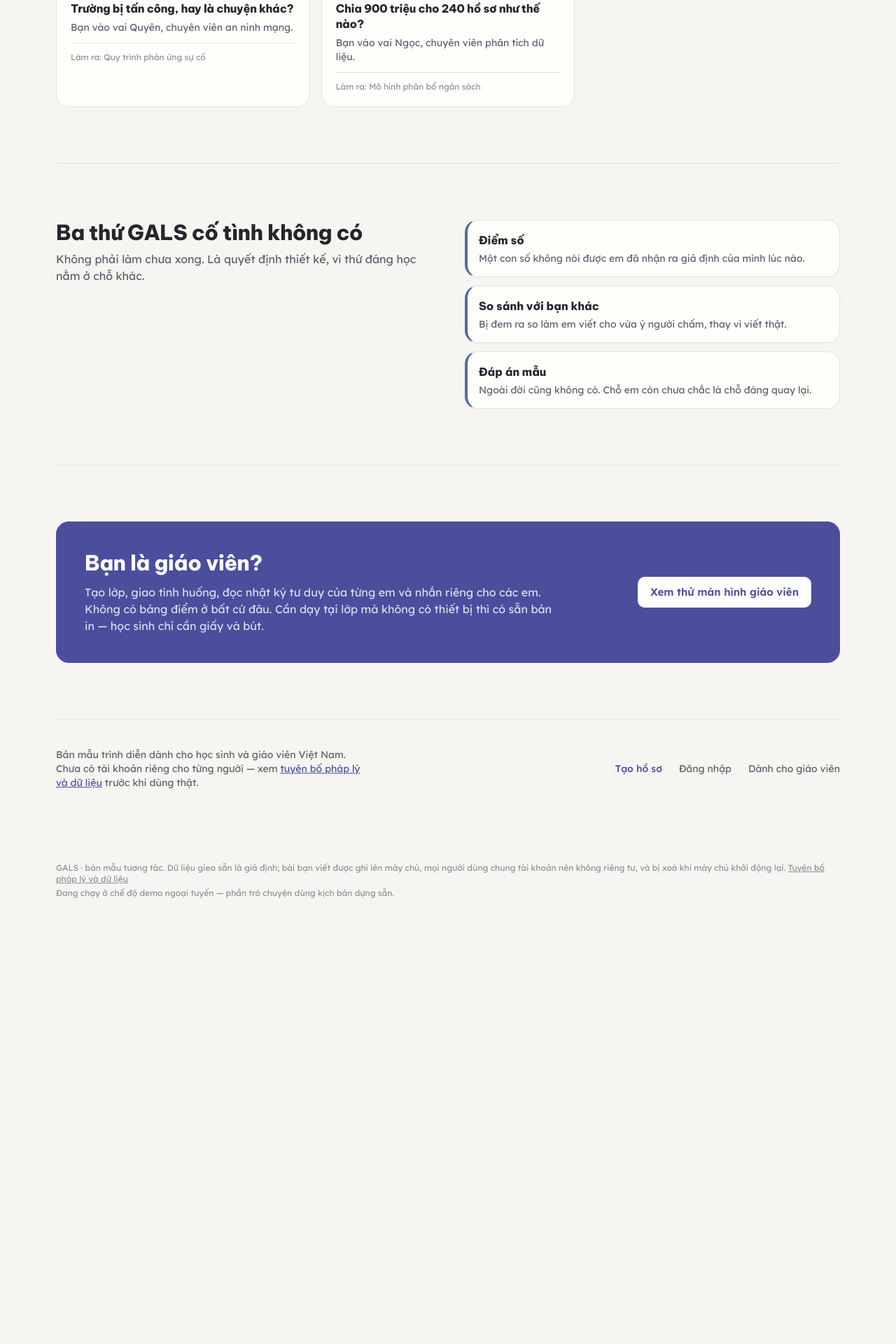
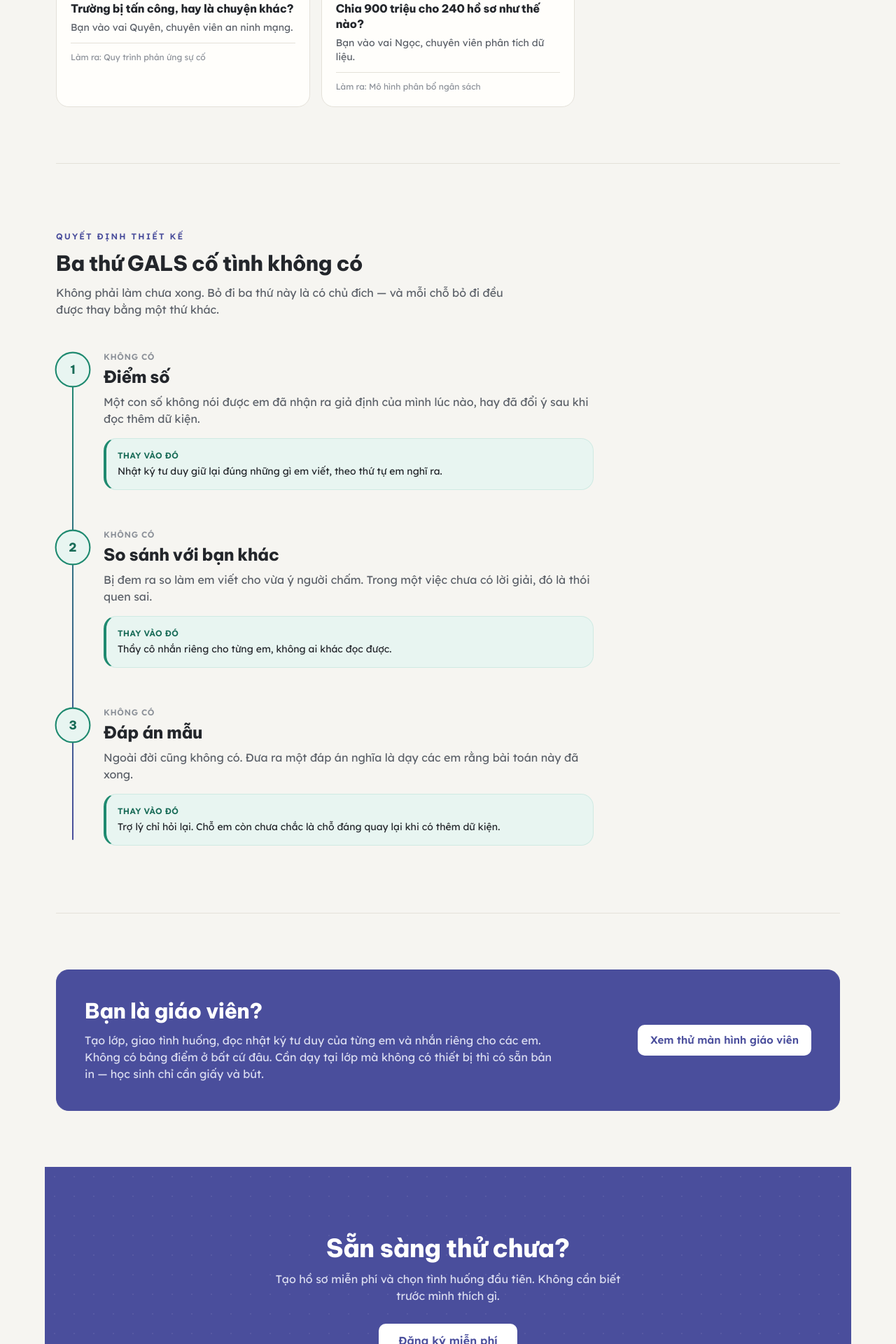
Before and after one commit to soya-00/steam-mvp, a FastAPI app: page / in a window 1280 px wide. Shown: the part 1840-3760 px from the top of the page at 70% size. Before the commit the page ends 3123 px from the top, so only its background shows below. Run offline with FastAPI, Linux system fonts and the light colour scheme.

Commit message:
Build out the public site: roadmap section, CTA, footer, three new pages
The landing page ended in a thin link row and there was nowhere to go from it.
Anyone wanting to know what the scenarios actually were, or who made this, had
to sign up to find out.

The omissions section is now a scroll-driven roadmap: a spine that fills from
teal to indigo as each stop enters view, numbered nodes that light up, and
each absence paired with what replaces it — no score but a thinking journal,
no comparison but a private note from the teacher, no model answer but a
question back. Pairing them makes the point the old three cards did not: these
are trades, not gaps.

Closing CTA now sends people to free signup, with a secondary line for anyone
who only wants to look around.

Footer replaced with four columns. It is wired through a new sitefooter block
in base.html rather than included in content, because including it left two
stacked footers on every public page.

Three new pages, all public and all reading from the real loader:
- /kham-pha lists every scenario with role, output and rough length, filtered
  by field through a query parameter
- /linh-vuc gives each STEAM field its representative scenario and the domain
  skills that scenario actually declares
- /ve-chung-toi states the problem, what the product does, five principles it
  holds to, and a plainly worded section on what is still only a prototype

Nav and footer are shared partials so the four pages cannot drift apart.

One test caught a mistake of mine: counting "data-stop" in the HTML matched
the querySelectorAll string in the script as well as the three elements.

```diff
--- a/app/main.py
+++ b/app/main.py
@@ -10,6 +10,7 @@ from fastapi.staticfiles import StaticFiles
 from app.config import STATIC_DIR, gemini_enabled
 from app.routers import auth as auth_router
 from app.routers import chat as chat_router
+from app.routers import marketing as marketing_router
 from app.routers import phan_hoi as phan_hoi_router
 from app.routers import student as student_router
 from app.routers import teacher as teacher_router
@@ -43,6 +44,7 @@ app.include_router(auth_router.router)
 app.include_router(student_router.router)
 app.include_router(teacher_router.router)
 app.include_router(chat_router.router)
+app.include_router(marketing_router.router)
 app.include_router(phan_hoi_router.router)
 
 
--- a/app/templates/auth/landing.html
+++ b/app/templates/auth/landing.html
@@ -4,21 +4,7 @@
 {% block content %}
 <div class="-mt-6 md:-mt-8">
 
-<nav class="sticky top-0 z-40 -mx-4 px-4 bg-paper/90 backdrop-blur border-b border-hairline"
-     aria-label="Điều hướng trang giới thiệu">
-  <div class="flex items-center gap-4 h-14">
-    <a href="/" class="font-display font-extrabold text-lg text-trunk tracking-tight">
-      <span aria-hidden="true">◈</span> GALS
-    </a>
-    <div class="ml-auto hidden md:flex items-center gap-6 text-sm">
-      <a href="#bon-cap-do" class="text-ink-soft hover:text-ink">Bốn cấp độ</a>
-      <a href="#tinh-huong" class="text-ink-soft hover:text-ink">Tình huống</a>
-      <a href="#giao-vien" class="text-ink-soft hover:text-ink">Cho giáo viên</a>
-    </div>
-    <a href="/dang-nhap" class="text-sm font-medium text-trunk hover:underline md:ml-6">Đăng nhập</a>
-    <a href="/dang-ky" class="btn btn-primary text-sm py-2 px-4">Bắt đầu</a>
-  </div>
-</nav>
+{% include "partials/landing_nav.html" %}
 
 <section class="hero-dots -mx-4 px-4 border-b border-hairline">
   <div class="py-12 md:py-20 lg:grid lg:grid-cols-[1fr_26rem] lg:gap-14 lg:items-center">
@@ -110,28 +96,7 @@
   </div>
 </section>
 
-<section class="py-14 md:py-20 border-t border-hairline">
-  <div class="lg:grid lg:grid-cols-2 lg:gap-12">
-    <div>
-      <h2 class="text-2xl md:text-3xl text-ink">Ba thứ GALS cố tình không có</h2>
-      <p class="mt-2 text-base text-ink-soft">
-        Không phải làm chưa xong. Là quyết định thiết kế, vì thứ đáng học nằm ở chỗ khác.
-      </p>
-    </div>
-    <ul class="mt-6 lg:mt-0 grid gap-3">
-      {% for title, why in [
-        ('Điểm số', 'Một con số không nói được em đã nhận ra giả định của mình lúc nào.'),
-        ('So sánh với bạn khác', 'Bị đem ra so làm em viết cho vừa ý người chấm, thay vì viết thật.'),
-        ('Đáp án mẫu', 'Ngoài đời cũng không có. Chỗ em còn chưa chắc là chỗ đáng quay lại.')
-      ] %}
-      <li class="card p-4 branch-bar border-l-slate">
-        <p class="text-base font-display font-extrabold text-ink">{{ title }}</p>
-        <p class="mt-1 text-sm text-ink-soft">{{ why }}</p>
-      </li>
-      {% endfor %}
-    </ul>
-  </div>
-</section>
+{% include "partials/road.html" %}
 
 <section id="giao-vien" class="py-14 md:py-20 border-t border-hairline scroll-mt-20">
   <div class="card p-7 md:p-10 bg-trunk border-trunk">
@@ -153,22 +118,10 @@
   </div>
 </section>
 
-<section class="pb-12 border-t border-hairline pt-10">
-  <div class="flex flex-wrap items-center justify-between gap-4">
-    <p class="text-sm text-ink-soft max-w-md">
-      Bản mẫu trình diễn dành cho học sinh và giáo viên Việt Nam. Chưa có tài khoản riêng
-      cho từng người — xem
-      <a href="https://github.com/soya-00/steam-mvp/blob/main/LEGAL.md" target="_blank"
-         rel="noopener" class="text-trunk underline hover:text-ink">tuyên bố pháp lý và dữ liệu</a>
-      trước khi dùng thật.
-    </p>
-    <div class="flex flex-wrap gap-x-6 gap-y-2 text-sm">
-      <a href="/dang-ky" class="text-trunk font-medium hover:underline">Tạo hồ sơ</a>
-      <a href="/dang-nhap" class="text-ink-soft hover:text-ink">Đăng nhập</a>
-      <a href="/demo/giao_vien" class="text-ink-soft hover:text-ink">Dành cho giáo viên</a>
-    </div>
-  </div>
-</section>
+{% include "partials/landing_cta.html" %}
+
 
 </div>
 {% endblock %}
+
+{% block sitefooter %}{% include "partials/landing_footer.html" %}{% endblock %}
--- a/app/templates/base.html
+++ b/app/templates/base.html
@@ -87,6 +87,7 @@
   {% block content %}{% endblock %}
 </main>
 
+{% block sitefooter %}
 <footer class="mx-auto w-full max-w-6xl px-4 py-6 text-xs text-ink-faint">
   <p>
     GALS · bản mẫu tương tác. Dữ liệu gieo sẵn là giả định; bài bạn viết được ghi lên máy
@@ -105,6 +106,7 @@
   </div>
   {% endif %}
 </footer>
+{% endblock %}
 
 </body>
 </html>
--- /dev/null
+++ b/app/templates/partials/landing_cta.html
@@ -0,0 +1,16 @@
+<section class="py-16 md:py-24 -mx-4 px-4 bg-trunk text-center relative overflow-hidden">
+  <div class="absolute inset-0 opacity-[0.07]" aria-hidden="true"
+       style="background-image: radial-gradient(#fff 1.5px, transparent 1.5px); background-size: 28px 28px;"></div>
+  <div class="relative">
+    <h2 class="text-3xl md:text-4xl text-white">Sẵn sàng thử chưa?</h2>
+    <p class="mt-3 text-base text-trunk-100 max-w-lg mx-auto">
+      Tạo hồ sơ miễn phí và chọn tình huống đầu tiên. Không cần biết trước mình thích gì.
+    </p>
+    <a href="/dang-ky" class="btn bg-white text-trunk hover:bg-trunk-50 mt-7 px-7 py-3 text-base">
+      Đăng ký miễn phí
+    </a>
+    <p class="mt-4 text-sm text-trunk-100">
+      Chỉ muốn xem trước? <a href="/dang-nhap" class="underline hover:text-white">Dùng tài khoản demo</a>
+    </p>
+  </div>
+</section>
--- /dev/null
+++ b/app/templates/partials/landing_footer.html
@@ -0,0 +1,35 @@
+<footer class="-mx-4 px-4 bg-paper-raised border-t border-hairline" aria-label="Chân trang">
+  <div class="py-12 grid gap-8 sm:grid-cols-2 lg:grid-cols-4">
+    <div>
+      <p class="font-display font-extrabold text-lg text-trunk">
+        <span aria-hidden="true">◈</span> GALS
+      </p>
+      <p class="mt-2 text-sm text-ink-soft max-w-xs">
+        Thử làm nghề trước khi phải chọn nghề. Dành cho học sinh và giáo viên THPT Việt Nam.
+      </p>
+    </div>
+
+    {% for heading, links in [
+      ('Khám phá', [('/kham-pha', 'Tất cả tình huống'), ('/linh-vuc', 'Năm lĩnh vực STEAM'), ('/#bon-cap-do', 'Bốn cấp độ tư duy')]),
+      ('Tài khoản', [('/dang-ky', 'Đăng ký miễn phí'), ('/dang-nhap', 'Đăng nhập'), ('/demo/giao_vien', 'Dành cho giáo viên')]),
+      ('Về dự án', [('/ve-chung-toi', 'Về chúng tôi'), ('https://github.com/soya-00/steam-mvp/blob/main/LEGAL.md', 'Pháp lý và dữ liệu'), ('https://github.com/soya-00/steam-mvp', 'Mã nguồn')])
+    ] %}
+    <div>
+      <p class="text-xs uppercase tracking-wider font-semibold text-ink-faint">{{ heading }}</p>
+      <ul class="mt-3 grid gap-2 text-sm">
+        {% for href, label in links %}
+        <li>
+          <a href="{{ href }}" class="text-ink-soft hover:text-ink hover:underline"
+             {% if href.startswith('http') %}target="_blank" rel="noopener"{% endif %}>{{ label }}</a>
+        </li>
+        {% endfor %}
+      </ul>
+    </div>
+    {% endfor %}
+  </div>
+
+  <div class="py-5 border-t border-hairline flex flex-wrap gap-3 justify-between text-xs text-ink-faint">
+    <p>GALS · bản mẫu trình diễn, chưa có tài khoản riêng cho từng người.</p>
+    <p>Được xây dựng cho học sinh và giáo viên Việt Nam.</p>
+  </div>
+</footer>
--- /dev/null
+++ b/app/templates/partials/landing_nav.html
@@ -0,0 +1,22 @@
+<nav class="sticky top-0 z-40 -mx-4 px-4 bg-paper/90 backdrop-blur border-b border-hairline"
+     aria-label="Điều hướng trang giới thiệu">
+  <div class="flex items-center gap-4 h-14">
+    <a href="/" class="font-display font-extrabold text-lg text-trunk tracking-tight">
+      <span aria-hidden="true">◈</span> GALS
+    </a>
+    <div class="ml-auto hidden md:flex items-center gap-6 text-sm">
+      {% for href, label, key in [
+        ('/kham-pha', 'Khám phá', 'kham_pha'),
+        ('/linh-vuc', 'Lĩnh vực', 'linh_vuc'),
+        ('/ve-chung-toi', 'Về chúng tôi', 've_chung_toi')
+      ] %}
+      <a href="{{ href }}"
+         {% if page == key %}aria-current="page" class="font-medium text-trunk"{% else %}class="text-ink-soft hover:text-ink"{% endif %}>
+        {{ label }}
+      </a>
+      {% endfor %}
+    </div>
+    <a href="/dang-nhap" class="text-sm font-medium text-trunk hover:underline md:ml-6">Đăng nhập</a>
+    <a href="/dang-ky" class="btn btn-primary text-sm py-2 px-4">Bắt đầu</a>
+  </div>
+</nav>
--- /dev/null
+++ b/app/templates/partials/road.html
@@ -0,0 +1,65 @@
+<section class="py-16 md:py-24 border-t border-hairline">
+  <div class="max-w-2xl">
+    <p class="text-xs uppercase tracking-[0.18em] font-semibold text-trunk">Quyết định thiết kế</p>
+    <h2 class="mt-3 text-2xl md:text-3xl text-ink">Ba thứ GALS cố tình không có</h2>
+    <p class="mt-3 text-base text-ink-soft">
+      Không phải làm chưa xong. Bỏ đi ba thứ này là có chủ đích — và mỗi chỗ bỏ đi đều được
+      thay bằng một thứ khác.
+    </p>
+  </div>
+
+  <div class="road mt-12 grid gap-10 md:gap-14 max-w-3xl" data-road>
+    <div class="road-spine" aria-hidden="true"></div>
+
+    {% for gone, why, instead in [
+      ('Điểm số',
+       'Một con số không nói được em đã nhận ra giả định của mình lúc nào, hay đã đổi ý sau khi đọc thêm dữ kiện.',
+       'Nhật ký tư duy giữ lại đúng những gì em viết, theo thứ tự em nghĩ ra.'),
+      ('So sánh với bạn khác',
+       'Bị đem ra so làm em viết cho vừa ý người chấm. Trong một việc chưa có lời giải, đó là thói quen sai.',
+       'Thầy cô nhắn riêng cho từng em, không ai khác đọc được.'),
+      ('Đáp án mẫu',
+       'Ngoài đời cũng không có. Đưa ra một đáp án nghĩa là dạy các em rằng bài toán này đã xong.',
+       'Trợ lý chỉ hỏi lại. Chỗ em còn chưa chắc là chỗ đáng quay lại khi có thêm dữ kiện.')
+    ] %}
+    <div class="road-stop" data-stop>
+      <span class="road-node" aria-hidden="true">{{ loop.index }}</span>
+      <div>
+        <p class="text-xs uppercase tracking-wider font-semibold text-ink-faint">Không có</p>
+        <h3 class="mt-1 text-xl md:text-2xl text-ink">{{ gone }}</h3>
+        <p class="mt-2 text-base text-ink-soft">{{ why }}</p>
+        <div class="mt-4 card p-4 branch-bar border-l-teal bg-teal-50 border-teal-100">
+          <p class="text-xs uppercase tracking-wide font-semibold text-teal-700">Thay vào đó</p>
+          <p class="mt-1 text-sm text-ink">{{ instead }}</p>
+        </div>
+      </div>
+    </div>
+    {% endfor %}
+  </div>
+</section>
+
+<script>
+(function () {
+  var road = document.querySelector("[data-road]");
+  if (!road) return;
+
+  var stops = Array.prototype.slice.call(road.querySelectorAll("[data-stop]"));
+  var spine = road.querySelector(".road-spine");
+  if (window.matchMedia("(prefers-reduced-motion: reduce)").matches) {
+    stops.forEach(function (s) { s.dataset.seen = "1"; });
+    return;
+  }
+
+  var seen = 0;
+  var io = new IntersectionObserver(function (entries) {
+    entries.forEach(function (e) {
+      if (!e.isIntersecting || e.target.dataset.seen === "1") return;
+      e.target.dataset.seen = "1";
+      seen = Math.max(seen, stops.indexOf(e.target) + 1);
+      spine.style.setProperty("--road-progress", Math.round((seen / stops.length) * 100) + "%");
+    });
+  }, { threshold: 0.45, rootMargin: "0px 0px -12% 0px" });
+
+  stops.forEach(function (s) { io.observe(s); });
+})();
+</script>
```
Also changed, not shown: app/routers/marketing.py (added, +47 -0 lines), app/templates/marketing/kham_pha.html (added, +70 -0 lines), app/templates/marketing/linh_vuc.html (added, +67 -0 lines), app/templates/marketing/ve_chung_toi.html (added, +97 -0 lines), src/input.css (+72 -0 lines), tests/test_routes.py (+42 -0 lines), static/css/app.css.
